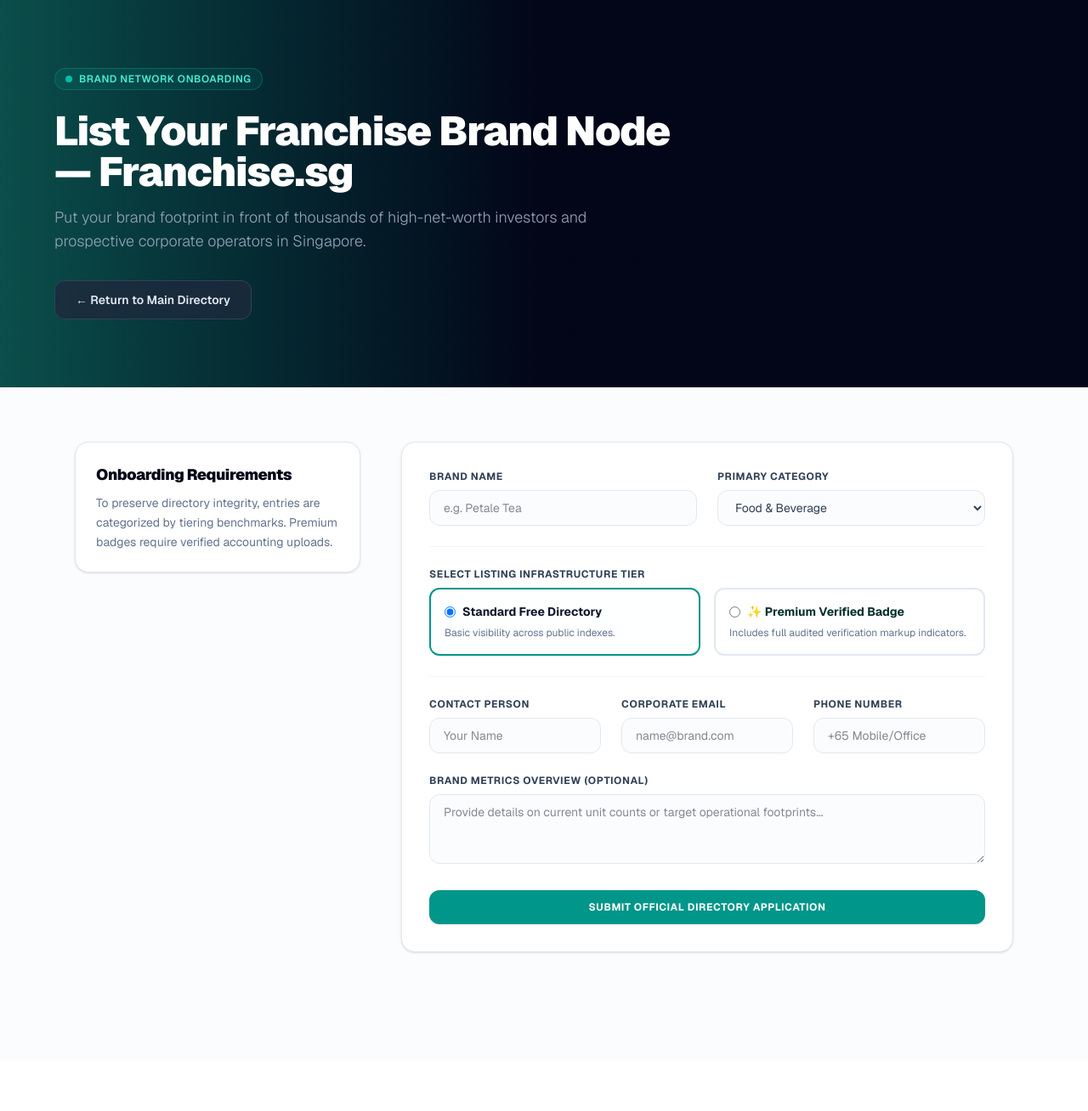
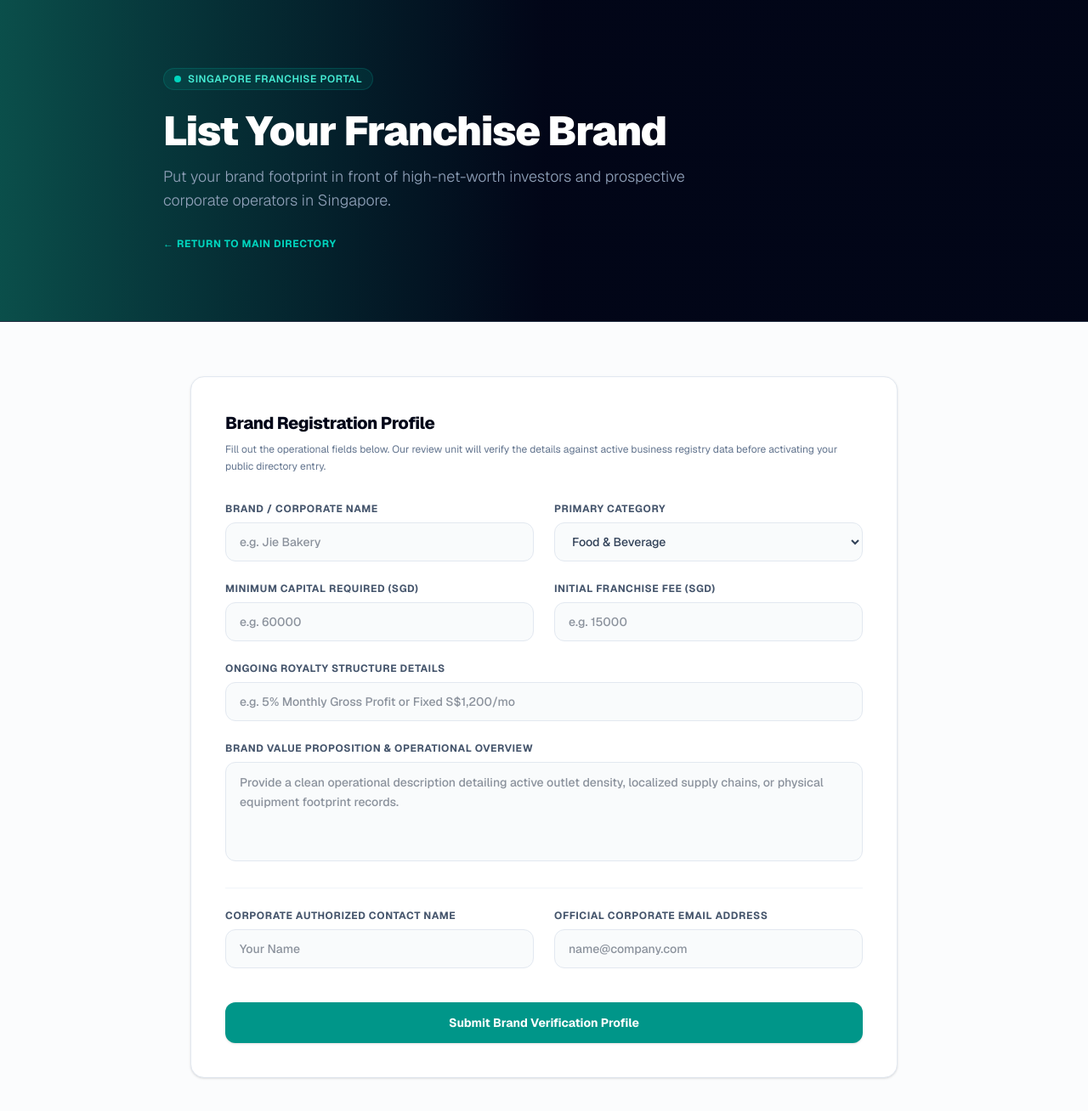
Before and after one commit to ft-synergist/franchise_sg, a Next.js app: page /apply in a window 1280 px wide. Shown: the top 1308 px of the page at 85% size. Before the commit the page ends 1249 px from the top, so only its background shows below. Built offline with nearby package versions, Linux system fonts and the light colour scheme; no server answers.

Commit message:
design: replace brand network onboarding string array text parameters with matching portal labels

```diff
--- a/app/apply/page.tsx
+++ b/app/apply/page.tsx
@@ -1,197 +1,187 @@
-'use client';
+import Link from 'next/link';
 
-import React, { useState } from 'react';
-import Link from 'next/link';
-import { createClient } from '@supabase/supabase-js';
-
-const supabaseUrl = process.env.NEXT_PUBLIC_SUPABASE_URL || '';
-const supabaseAnonKey = process.env.NEXT_PUBLIC_SUPABASE_ANON_KEY || '';
-const supabaseClient = createClient(supabaseUrl, supabaseAnonKey);
-
-export default function ApplyForListingPage() {
-    const [formData, setFormData] = useState({
-        brandName: '',
-        category: 'Food & Beverage',
-        contactPerson: '',
-        email: '',
-        phoneNumber: '',
-        tierRequested: 'free',
-        hasAuditedAccounts: false,
-        message: ''
-    });
-
-    const [loading, setLoading] = useState(false);
-    const [submitted, setSubmitted] = useState(false);
-    const [errorMessage, setErrorMessage] = useState('');
-
-    const handleSubmit = async (e: React.FormEvent) => {
-        e.preventDefault();
-        setLoading(true);
-        setErrorMessage('');
-
-        try {
-            const { error } = await supabaseClient
-                .from('listing_applications')
-                .insert([{
-                    brand_name: formData.brandName,
-                    category: formData.category,
-                    contact_person: formData.contactPerson,
-                    email: formData.email,
-                    phone_number: formData.phoneNumber,
-                    tier_requested: formData.tierRequested,
-                    has_audited_accounts: formData.hasAuditedAccounts,
-                    message: formData.message
-                }]);
-
-            if (error) throw error;
-            setSubmitted(true);
-        } catch (err: any) {
-            setErrorMessage(err.message || 'Transmission error. Please try again.');
-        } finally {
-            setLoading(false);
+export const metadata = {
+    title: 'List Your Franchise Brand | Singapore Franchise Portal',
+    description: 'Put your brand footprint in front of high-net-worth investors and prospective corporate operators looking for franchise opportunities in Singapore.',
+    alternates: {
+        canonical: 'https://franchise.sg/apply',
+    },
+    openGraph: {
+        title: 'List Your Franchise Brand | Singapore Franchise Portal',
+        description: 'Put your brand footprint in front of high-net-worth investors and prospective corporate operators looking for franchise opportunities in Singapore.',
+        url: 'https://franchise.sg/apply',
+        type: 'website',
+    },
+    twitter: {
+        card: 'summary_large_image',
+        title: 'List Your Franchise Brand | Singapore Franchise Portal',
+        description: 'Put your brand footprint in front of high-net-worth investors and prospective corporate operators looking for franchise opportunities in Singapore.',
     }
 };
 
-    if (submitted) {
+export default function FranchiseApplyPage() {
     return (
-            <div className="min-h-screen bg-slate-50/60 flex items-center justify-center p-6 antialiased font-sans">
-                <div className="bg-white max-w-md w-full rounded-2xl p-8 border border-slate-200 text-center shadow-md">
-                    <div className="w-12 h-12 bg-teal-50 rounded-full flex items-center justify-center mx-auto mb-4">
-                        <span className="text-xl text-teal-600">✓</span>
+        <div className="min-h-screen bg-slate-50/60 text-slate-900 antialiased font-sans w-full text-left">
+
+            {/* Standardized Header Block */}
+            <header className="bg-gradient-to-r from-teal-900 via-slate-950 to-slate-950 text-white py-20 px-6 border-b border-slate-800">
+                <div className="max-w-4xl mx-auto text-left">
+
+                    {/* 100% Uniform Singapore Franchise Portal Pill Tag */}
+                    <div className="mb-6 inline-flex items-center gap-2 bg-teal-500/10 border border-teal-500/20 px-3 py-1 rounded-full">
+                        <span className="w-2 h-2 rounded-full bg-teal-400"></span>
+                        <span className="text-xs font-semibold text-teal-300 uppercase tracking-wider">
+                            Singapore Franchise Portal
+                        </span>
                     </div>
-                    <h2 className="text-2xl font-extrabold text-slate-950 tracking-tight">Application Submitted</h2>
-                    <p className="text-slate-500 mt-2 text-sm leading-relaxed">
-                        Our audit division will review your brand framework parameters and compliance history within 48 hours.
+
+                    <h1 className="text-4xl sm:text-5xl font-black tracking-tight text-white max-w-3xl leading-none">
+                        List Your Franchise Brand
+                    </h1>
+
+                    <p className="text-slate-400 mt-4 text-base sm:text-lg max-w-2xl font-light">
+                        Put your brand footprint in front of high-net-worth investors and prospective corporate operators in Singapore.
                     </p>
-                    <Link href="/" className="mt-6 inline-block w-full bg-teal-600 hover:bg-teal-500 text-white font-bold py-2.5 px-4 rounded-xl text-xs transition-colors">
-                        Return to Directory
-                    </Link>
-                </div>
-            </div>
-        );
-    }
 
-    return (
-        <div className="min-h-screen bg-slate-50/60 text-slate-900 antialiased font-sans pb-16">
-            {/* Exact Homepage Header Match */}
-            <header className="bg-gradient-to-r from-teal-900 via-slate-950 to-slate-950 text-white py-20 px-6">
-                <div className="max-w-6xl mx-auto">
-                    <div className="inline-flex items-center gap-2 bg-teal-500/10 border border-teal-500/30 px-3 py-1 rounded-full mb-6">
-                        <span className="w-2 h-2 rounded-full bg-teal-400 animate-pulse"></span>
-                        <span className="text-xs font-semibold text-teal-300 uppercase tracking-wider">Brand Network Onboarding</span>
-                    </div>
-                    <h1 className="text-4xl sm:text-5xl font-black tracking-tight max-w-3xl leading-none">
-                        List Your Franchise Brand Node — Franchise.sg
-                    </h1>
-                    <p className="text-slate-400 mt-4 text-base sm:text-lg max-w-2xl font-light">
-                        Put your brand footprint in front of thousands of high-net-worth investors and prospective corporate operators in Singapore.
-                    </p>
-                    <div className="mt-8">
-                        <Link href="/" className="bg-slate-800/80 hover:bg-slate-800 border border-slate-700 text-slate-200 px-6 py-3 rounded-xl font-semibold transition-all text-sm inline-block">
+                    <div className="mt-6">
+                        <Link
+                            href="/"
+                            className="inline-flex items-center justify-center text-xs font-bold uppercase tracking-wider text-teal-400 hover:text-teal-300 transition-colors"
+                        >
                             ← Return to Main Directory
                         </Link>
                     </div>
                 </div>
             </header>
 
-            {/* Main Content Layout Block */}
-            <main className="max-w-6xl mx-auto px-6 py-16 grid grid-cols-1 lg:grid-cols-3 gap-12">
+            {/* Main Intake Form Grid Area */}
+            <main className="max-w-4xl mx-auto px-4 sm:px-6 lg:px-8 py-16">
 
-                {/* Sidebar Info Panel */}
-                <div className="lg:col-span-1 space-y-6">
-                    <div className="bg-white border border-slate-200 rounded-2xl p-6 shadow-sm">
-                        <h2 className="text-lg font-black text-slate-950 tracking-tight">Onboarding Requirements</h2>
-                        <p className="text-slate-500 text-xs sm:text-sm mt-2 leading-relaxed">
-                            To preserve directory integrity, entries are categorized by tiering benchmarks. Premium badges require verified accounting uploads.
+                <div className="bg-white border border-slate-200 rounded-2xl p-6 sm:p-10 shadow-sm">
+
+                    <h2 className="text-xl font-extrabold text-slate-950 tracking-tight mb-2">
+                        Brand Registration Profile
+                    </h2>
+                    <p className="text-xs text-slate-500 mb-8 leading-relaxed">
+                        Fill out the operational fields below. Our review unit will verify the details against active business registry data before activating your public directory entry.
                     </p>
-                    </div>
-                </div>
 
-                {/* Unified Input Panel Form Container */}
-                <form onSubmit={handleSubmit} className="lg:col-span-2 bg-white border border-slate-200 rounded-2xl p-8 shadow-sm space-y-6">
-                    {errorMessage && (
-                        <div className="bg-rose-50 border border-rose-200 text-rose-700 p-4 rounded-xl text-xs font-semibold">
-                            ⚠️ {errorMessage}
-                        </div>
-                    )}
+                    <form className="space-y-6">
 
                         <div className="grid grid-cols-1 sm:grid-cols-2 gap-6">
                             <div>
-                            <label className="block text-xs font-bold text-slate-700 uppercase tracking-wider mb-2">Brand Name</label>
-                            <input type="text" required className="w-full px-4 py-2.5 border border-slate-200 rounded-xl text-sm focus:outline-none focus:ring-2 focus:ring-teal-500 bg-slate-50/50" placeholder="e.g. Petale Tea" value={formData.brandName} onChange={e => setFormData({ ...formData, brandName: e.target.value })} />
+                                <label className="block text-xs font-bold uppercase tracking-wider text-slate-600 mb-2">
+                                    Brand / Corporate Name
+                                </label>
+                                <input
+                                    type="text"
+                                    required
+                                    placeholder="e.g. Jie Bakery"
+                                    className="w-full bg-slate-50/80 border border-slate-200 rounded-xl px-4 py-3 text-sm focus:outline-none focus:ring-2 focus:ring-teal-500/20 focus:border-teal-600 text-slate-800 font-medium transition-all"
+                                />
                             </div>
                             <div>
-                            <label className="block text-xs font-bold text-slate-700 uppercase tracking-wider mb-2">Primary Category</label>
-                            <select className="w-full px-4 py-2.5 border border-slate-200 rounded-xl text-sm bg-slate-50/50 focus:outline-none focus:ring-2 focus:ring-teal-500 text-slate-700" value={formData.category} onChange={e => setFormData({ ...formData, category: e.target.value })}>
-                                <option>Food & Beverage</option>
-                                <option>Health & Wellness</option>
-                                <option>Education & Enrichment</option>
+                                <label className="block text-xs font-bold uppercase tracking-wider text-slate-600 mb-2">
+                                    Primary Category
+                                </label>
+                                <select className="w-full bg-slate-50/80 border border-slate-200 rounded-xl px-4 py-3 text-sm focus:outline-none focus:ring-2 focus:ring-teal-500/20 focus:border-teal-600 text-slate-700 font-medium transition-all">
+                                    <option>Food &amp; Beverage</option>
                                     <option>Retail Services</option>
+                                    <option>Health &amp; Wellness</option>
+                                    <option>Education Infrastructure</option>
                                 </select>
                             </div>
                         </div>
 
-                    <div className="border-t border-slate-100 pt-6">
-                        <label className="block text-xs font-bold text-slate-700 uppercase tracking-wider mb-2">Select Listing Infrastructure Tier</label>
-                        <div className="grid grid-cols-1 sm:grid-cols-2 gap-4 mt-2">
-                            <label className={`border-2 rounded-xl p-4 flex flex-col cursor-pointer transition-all ${formData.tierRequested === 'free' ? 'border-teal-600 bg-teal-50/10' : 'border-slate-200 bg-white hover:border-slate-300'}`}>
-                                <div className="flex items-center gap-2">
-                                    <input type="radio" name="tierRequested" value="free" checked={formData.tierRequested === 'free'} onChange={() => setFormData({ ...formData, tierRequested: 'free' })} className="text-teal-600 focus:ring-teal-500" />
-                                    <span className="font-bold text-sm text-slate-900">Standard Free Directory</span>
-                                </div>
-                                <span className="text-xs text-slate-500 mt-1.5 leading-normal">Basic visibility across public indexes.</span>
+                        <div className="grid grid-cols-1 sm:grid-cols-2 gap-6">
+                            <div>
+                                <label className="block text-xs font-bold uppercase tracking-wider text-slate-600 mb-2">
+                                    Minimum Capital Required (SGD)
                                 </label>
-
-                            <label className={`border-2 rounded-xl p-4 flex flex-col cursor-pointer transition-all ${formData.tierRequested === 'premium_verified' ? 'border-teal-600 bg-teal-50/10' : 'border-slate-200 bg-white hover:border-slate-300'}`}>
-                                <div className="flex items-center gap-2">
-                                    <input type="radio" name="tierRequested" value="premium_verified" checked={formData.tierRequested === 'premium_verified'} onChange={() => setFormData({ ...formData, tierRequested: 'premium_verified' })} className="text-teal-600 focus:ring-teal-500" />
-                                    <span className="font-bold text-sm text-teal-950 flex items-center gap-1.5">
-                                        ✨ Premium Verified Badge
-                                    </span>
-                                </div>
-                                <span className="text-xs text-slate-500 mt-1.5 leading-normal">Includes full audited verification markup indicators.</span>
-                            </label>
-                        </div>
-                    </div>
-
-                    {formData.tierRequested === 'premium_verified' && (
-                        <div className="bg-slate-50 border border-slate-200 rounded-xl p-4 transition-all">
-                            <label className="flex items-start gap-3 cursor-pointer">
-                                <input type="checkbox" checked={formData.hasAuditedAccounts} onChange={e => setFormData({ ...formData, hasAuditedAccounts: e.target.checked })} className="mt-1 text-teal-600 focus:ring-teal-500 rounded" />
-                                <div>
-                                    <span className="text-sm font-bold text-slate-900 block">We possess verified, audited operational accounts</span>
-                                    <span className="text-xs text-slate-500 mt-0.5 block leading-normal">
-                                        Confirms consistency with regional disclosure frameworks. Unverified metrics will be flagged during onboarding review.
-                                    </span>
-                                </div>
-                            </label>
-                        </div>
-                    )}
-
-                    <div className="border-t border-slate-100 pt-6 grid grid-cols-1 sm:grid-cols-3 gap-6">
-                        <div>
-                            <label className="block text-xs font-bold text-slate-700 uppercase tracking-wider mb-2">Contact Person</label>
-                            <input type="text" required className="w-full px-4 py-2.5 border border-slate-200 rounded-xl text-sm focus:outline-none focus:ring-2 focus:ring-teal-500 bg-slate-50/50" placeholder="Your Name" value={formData.contactPerson} onChange={e => setFormData({ ...formData, contactPerson: e.target.value })} />
+                                <input
+                                    type="number"
+                                    required
+                                    placeholder="e.g. 60000"
+                                    className="w-full bg-slate-50/80 border border-slate-200 rounded-xl px-4 py-3 text-sm focus:outline-none focus:ring-2 focus:ring-teal-500/20 focus:border-teal-600 text-slate-800 font-medium transition-all"
+                                />
                             </div>
                             <div>
-                            <label className="block text-xs font-bold text-slate-700 uppercase tracking-wider mb-2">Corporate Email</label>
-                            <input type="email" required className="w-full px-4 py-2.5 border border-slate-200 rounded-xl text-sm focus:outline-none focus:ring-2 focus:ring-teal-500 bg-slate-50/50" placeholder="name@brand.com" value={formData.email} onChange={e => setFormData({ ...formData, email: e.target.value })} />
-                        </div>
-                        <div>
-                            <label className="block text-xs font-bold text-slate-700 uppercase tracking-wider mb-2">Phone Number</label>
-                            <input type="text" required className="w-full px-4 py-2.5 border border-slate-200 rounded-xl text-sm focus:outline-none focus:ring-2 focus:ring-teal-500 bg-slate-50/50" placeholder="+65 Mobile/Office" value={formData.phoneNumber} onChange={e => setFormData({ ...formData, phoneNumber: e.target.value })} />
+                                <label className="block text-xs font-bold uppercase tracking-wider text-slate-600 mb-2">
+                                    Initial Franchise Fee (SGD)
+                                </label>
+                                <input
+                                    type="number"
+                                    required
+                                    placeholder="e.g. 15000"
+                                    className="w-full bg-slate-50/80 border border-slate-200 rounded-xl px-4 py-3 text-sm focus:outline-none focus:ring-2 focus:ring-teal-500/20 focus:border-teal-600 text-slate-800 font-medium transition-all"
+                                />
                             </div>
                         </div>
 
                         <div>
-                        <label className="block text-xs font-bold text-slate-700 uppercase tracking-wider mb-2">Brand Metrics Overview (Optional)</label>
-                        <textarea className="w-full px-4 py-2.5 border border-slate-200 rounded-xl text-sm focus:outline-none focus:ring-2 focus:ring-teal-500 bg-slate-50/50" rows={3} placeholder="Provide details on current unit counts or target operational footprints..." value={formData.message} onChange={e => setFormData({ ...formData, message: e.target.value })} />
+                            <label className="block text-xs font-bold uppercase tracking-wider text-slate-600 mb-2">
+                                Ongoing Royalty Structure Details
+                            </label>
+                            <input
+                                type="text"
+                                required
+                                placeholder="e.g. 5% Monthly Gross Profit or Fixed S$1,200/mo"
+                                className="w-full bg-slate-50/80 border border-slate-200 rounded-xl px-4 py-3 text-sm focus:outline-none focus:ring-2 focus:ring-teal-500/20 focus:border-teal-600 text-slate-800 font-medium transition-all"
+                            />
                         </div>
 
-                    <button type="submit" disabled={loading} className="w-full bg-teal-600 hover:bg-teal-700 text-white font-bold py-3 px-4 rounded-xl text-xs uppercase tracking-wider shadow-sm transition-colors disabled:opacity-50">
-                        {loading ? 'Transmitting Inbound Payload...' : 'Submit Official Directory Application'}
+                        <div>
+                            <label className="block text-xs font-bold uppercase tracking-wider text-slate-600 mb-2">
+                                Brand Value Proposition &amp; Operational Overview
+                            </label>
+                            <textarea
+                                rows={4}
+                                required
+                                placeholder="Provide a clean operational description detailing active outlet density, localized supply chains, or physical equipment footprint records."
+                                className="w-full bg-slate-50/80 border border-slate-200 rounded-xl px-4 py-3 text-sm focus:outline-none focus:ring-2 focus:ring-teal-500/20 focus:border-teal-600 text-slate-800 font-medium transition-all resize-none leading-relaxed"
+                            />
+                        </div>
+
+                        <hr className="my-6 border-slate-100" />
+
+                        <div className="grid grid-cols-1 sm:grid-cols-2 gap-6">
+                            <div>
+                                <label className="block text-xs font-bold uppercase tracking-wider text-slate-600 mb-2">
+                                    Corporate Authorized Contact Name
+                                </label>
+                                <input
+                                    type="text"
+                                    required
+                                    placeholder="Your Name"
+                                    className="w-full bg-slate-50/80 border border-slate-200 rounded-xl px-4 py-3 text-sm focus:outline-none focus:ring-2 focus:ring-teal-500/20 focus:border-teal-600 text-slate-800 font-medium transition-all"
+                                />
+                            </div>
+                            <div>
+                                <label className="block text-xs font-bold uppercase tracking-wider text-slate-600 mb-2">
+                                    Official Corporate Email Address
+                                </label>
+                                <input
+                                    type="email"
+                                    required
+                                    placeholder="name@company.com"
+                                    className="w-full bg-slate-50/80 border border-slate-200 rounded-xl px-4 py-3 text-sm focus:outline-none focus:ring-2 focus:ring-teal-500/20 focus:border-teal-600 text-slate-800 font-medium transition-all"
+                                />
+                            </div>
+                        </div>
+
+                        <div className="pt-4">
+                            <button
+                                type="button"
+                                className="w-full text-center bg-teal-600 hover:bg-teal-700 text-white font-bold py-3.5 px-4 rounded-xl text-sm shadow-sm transition-colors duration-200 block"
+                            >
+                                Submit Brand Verification Profile
                             </button>
+                        </div>
+
                     </form>
+
+                </div>
+
             </main>
         </div>
     );
```
Lines whose indentation alone changed are shown as unchanged.
